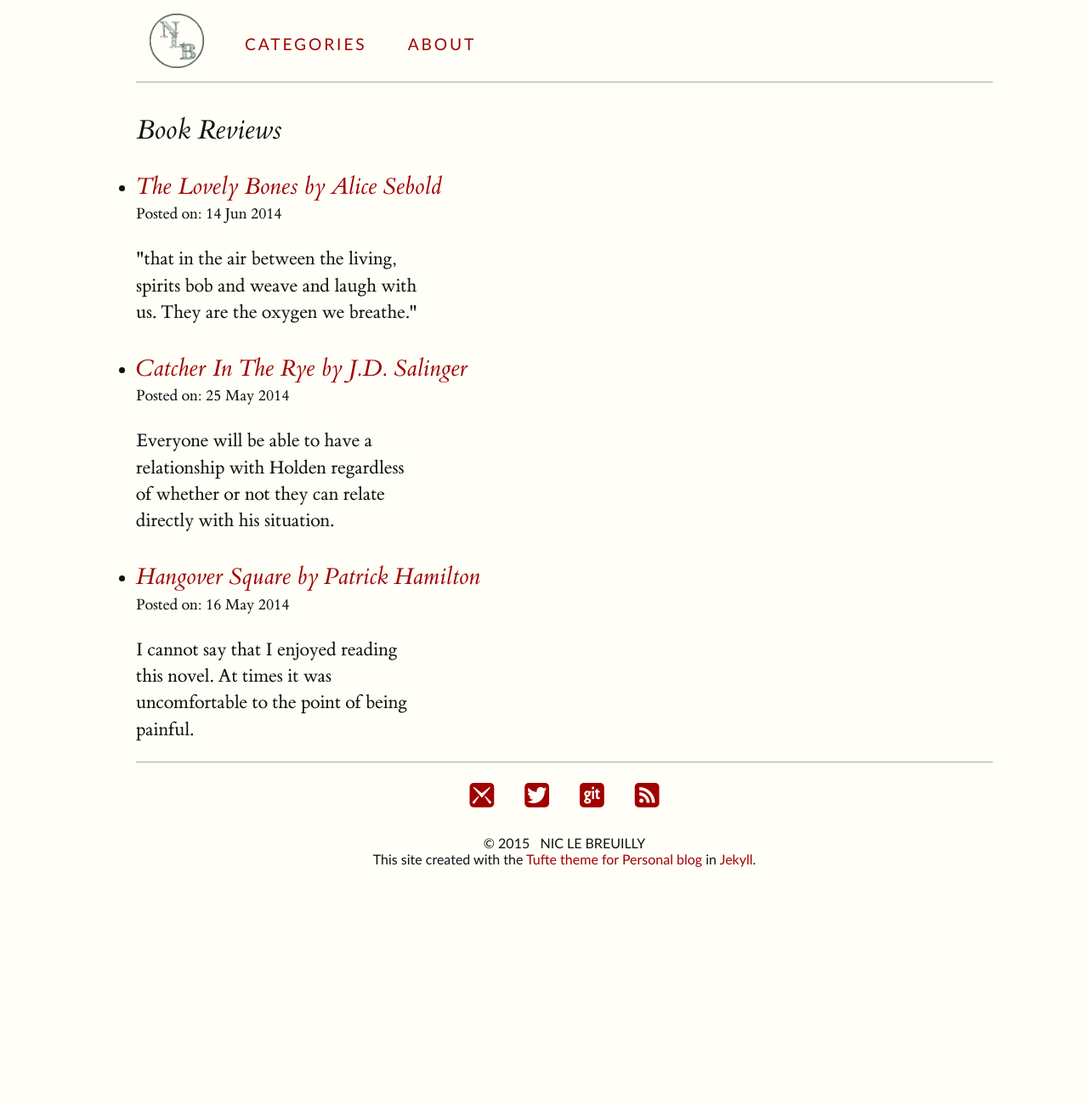
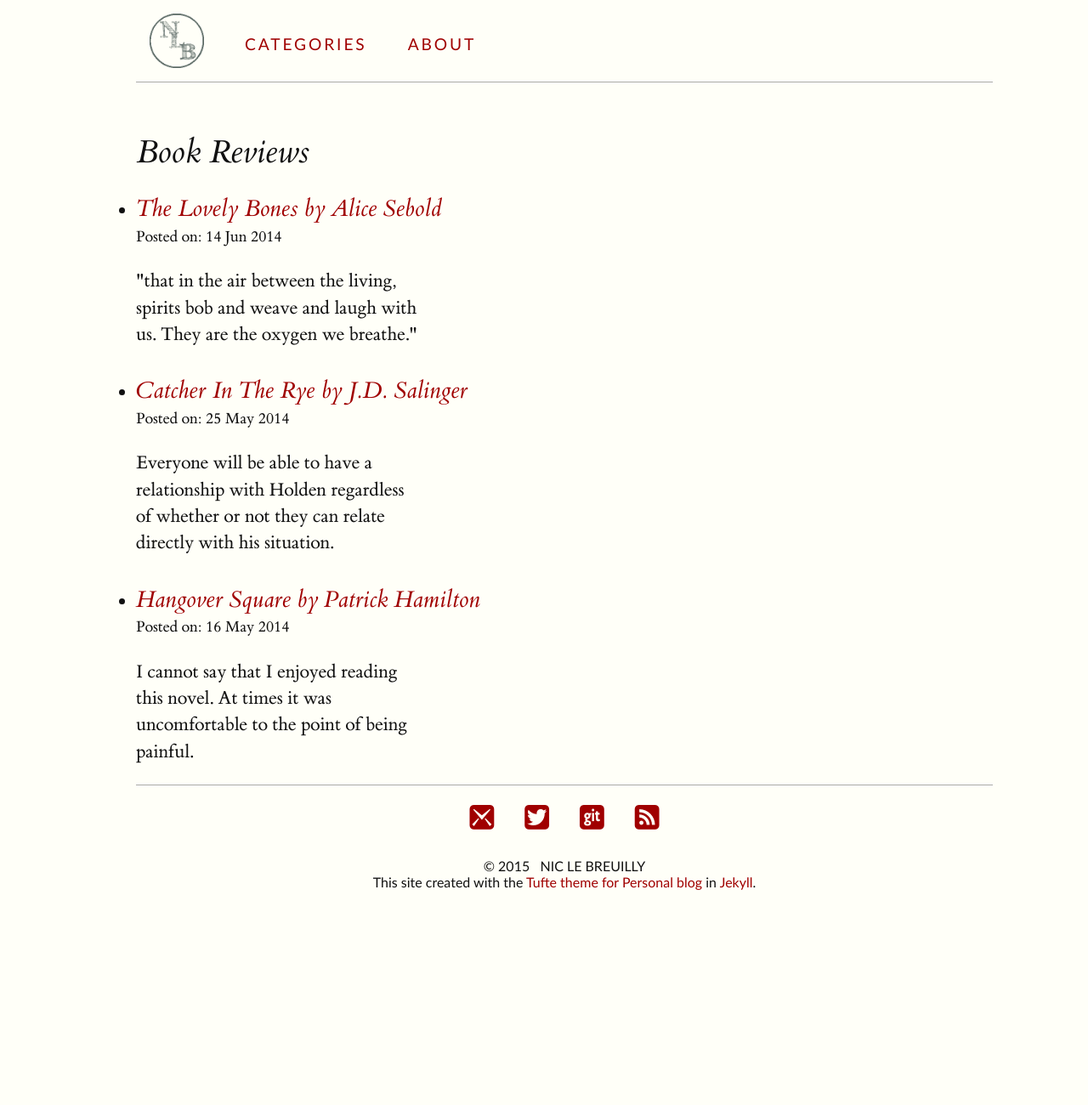
Before and after one commit to clayh53/tufte-jekyll, a Jekyll site: the page built from categories/books/index.html, in a window 1280 px wide. Shown: the whole page at 85% size. Built offline with Jekyll 4.4.1, drawn with Linux system fonts in a browser that asks for light colours.

Commit message:
Changed h2 to h1

```diff
--- a/categories/books/index.html
+++ b/categories/books/index.html
@@ -7,8 +7,9 @@ footerNav: true
 
 
 
+
 <section>
-<h2>Book Reviews</h2>
+<h1>Book Reviews</h1>
   <ul>
     {% for post in site.posts %}
     	{% if post.category == 'books' %}
```
